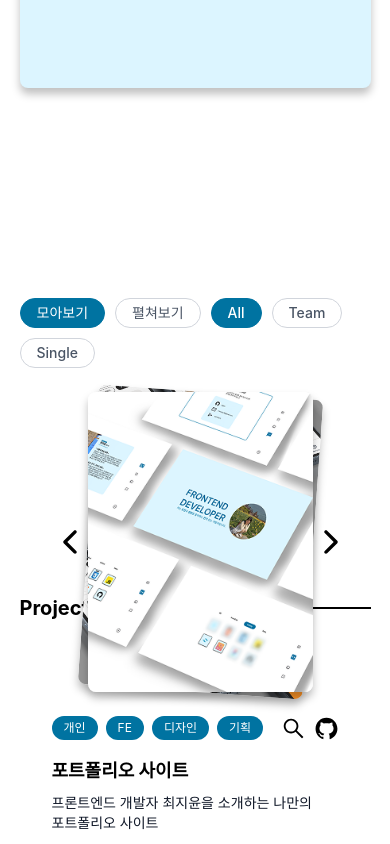
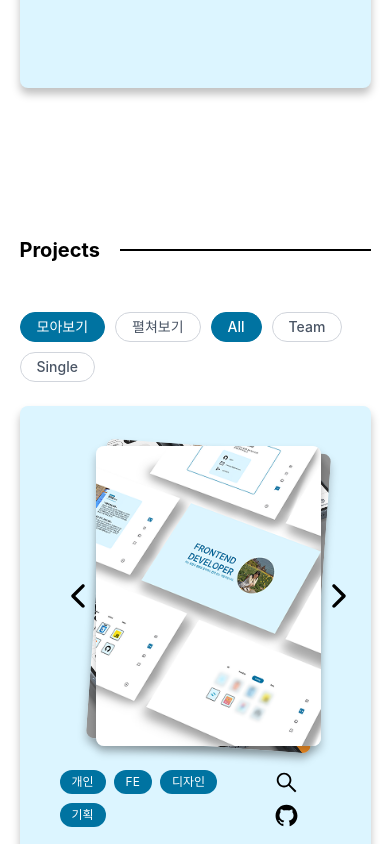
Before and after one commit to cjiyun/jiyoon-portfolio, a React (Vite) app: page / in a window 390 px wide. Shown: the part 2340-3184 px from the top of the page. Built offline with nearby package versions, Linux system fonts and the light colour scheme.

Commit message:
style: 프로젝트 섹션 반응형 스타일 수정

```diff
--- a/src/components/projects/CardStackLayout.tsx
+++ b/src/components/projects/CardStackLayout.tsx
@@ -42,7 +42,6 @@ const CardStackLayout = ({ filtered }: CardStackLayoutProps) => {
   };
 
   return (
-    <div className="px-8">
     <div className="relative mx-auto flex w-full max-w-md flex-col items-center gap-6">
       <div className="flex w-full items-center justify-between">
         <button onClick={() => setAction('prev')} className="cursor-pointer">
@@ -95,7 +94,6 @@ const CardStackLayout = ({ filtered }: CardStackLayoutProps) => {
         </div>
       </div>
     </div>
-    </div>
   );
 };
 
--- a/src/pages/Projects.tsx
+++ b/src/pages/Projects.tsx
@@ -44,9 +44,9 @@ const Projects = (): ReactElement => {
   });
 
   return (
-    <div className="relative flex h-screen w-full">
+    <div className="flex w-full flex-col">
       <SectionHeader title="Projects" />
-      <div className="absolute top-[138px] my-6 flex h-[calc(100%-200px)] w-full flex-col gap-6 lg:top-[100px] lg:my-10 lg:h-[calc(100%-180px)] lg:gap-8">
+      <div className="my-12 space-y-6">
         <div className="space-y-2.5 space-x-2.5 text-sm">
           {MODES.map(({ mode, label }) => (
             <button
@@ -75,7 +75,7 @@ const Projects = (): ReactElement => {
             </button>
           ))}
         </div>
-
+        <div className="bg-bg box-shadow flex w-full flex-col gap-6 rounded-lg p-10 lg:gap-8">
           {viewMode === 'stack' && <CardStackLayout filtered={filtered} />}
 
           {viewMode === 'grid' && (
@@ -85,6 +85,7 @@ const Projects = (): ReactElement => {
           )}
         </div>
       </div>
+    </div>
   );
 };
 
```
Lines whose indentation alone changed are shown as unchanged.
